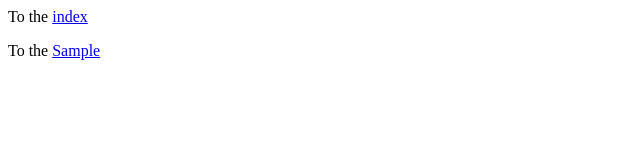
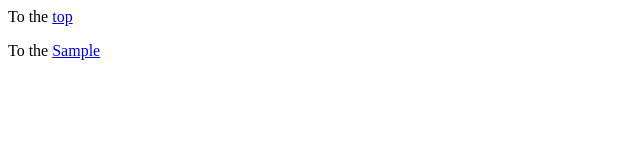
Before and after one commit to JacksonBailey/public-obsidian-vault, an Eleventy site: page dir/Foo.md in a window 1280 px wide. Shown: the full height of the page, 0-640 px from the left. Built offline with nearby package versions, Linux system fonts and the light colour scheme; Eleventy itself is replaced by a stand-in of ours; files that its build step writes are made by us from their sources; what markdown-it-replace-link would draw is missing.

Commit message:
Fix index not linking properly
`index.md` creates `index.html` but `foo.md` creates `foo/index.html`.
This made links from `index.md` not work properly. Instead I just
renamed `index.md` to avoid the problem.

```diff
--- a/dir/Foo.md
+++ b/dir/Foo.md
@@ -1,3 +1,3 @@
-To the [index](../index.md)
+To the [top](../top.md)
 
 To the [Sample](../Sample.md)
```
Also changed, not shown: top.md (renamed from index.md).
